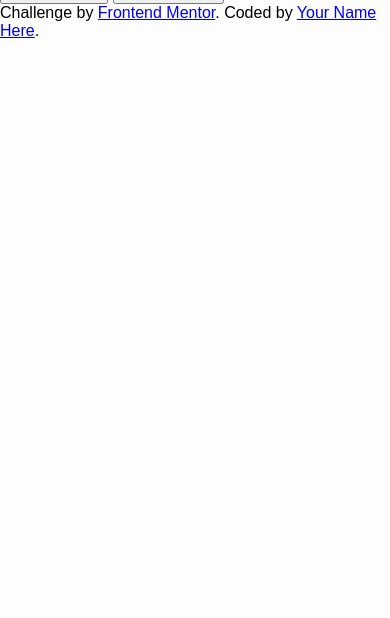
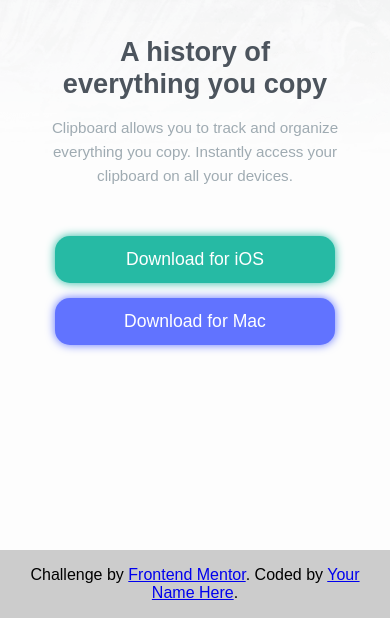
Before and after one commit to FengDenny/Frontend-Mentor-Challenges, a website built with Vite: page Landing Page 02/index.html in a window 390 px wide. Shown: the part 226-844 px from the top of the page. Built offline with nearby package versions, Linux system fonts and the light colour scheme; a web font is replaced by a local one.

Commit message:
Mobile hero section flex layout added

```diff
--- a/Landing Page 02/style.scss
+++ b/Landing Page 02/style.scss
@@ -32,11 +32,13 @@ $strong-cyan: hsl(171, 66%, 44%);
 $light-blue: hsl(233, 100%, 69%);
 $dark-grayish-blue: hsl(210, 10%, 33%);
 $grayish-blue: hsl(201, 11%, 66%);
+$white:hsl(0, 0%, 100%);
 
 // CSS RESET
 
 html {
   box-sizing: border-box;
+  height: 100%;
 }
 
 *,
@@ -50,21 +52,111 @@ html {
   padding: 0;
 }
 
+
+// MIXINS
+
+@mixin glowing-shadow($color){
+  box-shadow: 0 0 10px $color;
+}
+
 // BODY
 body {
   @include bai-jamjuree-regular();
   background-color: #fdfdfd;
+  min-height: 100%;
+  display: flex;
+  flex-direction: column;
 }
 
+
+// MAIN
+
 main {
+  position: relative;
   display: flex;
   justify-content: center;
+  width: 100%;
+  flex-grow: 1;
 
   .hero {
-    .hero-container {
+    position: relative;
+    width: 100%;
+    padding: 120px 0;
+    &::before {
+      content: "";
+      position: absolute;
+      top: 0;
+      left: 0;
+      width: 100%;
+      height: 50%;
+      background: url("./images/bg-header-mobile.png") no-repeat center/cover;
+      z-index: -1;
+    }
+
+    .hero-content {
+      display: flex;
+      flex-direction: column;
+      align-items: center;
+      text-align: center;
+
+      figure {
+        img {
+          width: 100%;
+          max-width: 90px;
+        }
+      }
       h2 {
         @include bai-jamjuree-semibold();
+        max-width: 270px;
+        color: $dark-grayish-blue;
+        margin-top: 3rem;
+        font-size: 1.7rem;
+      }
+
+      p {
+        max-width: 316px;
+        margin-top: 1rem;
+        padding: 0 12px;
+        font-size: 0.95rem;
+        color: $grayish-blue;
+        line-height: 1.5rem;
+      }
+    }
+
+    .hero-cta{
+      display: flex;
+      flex-direction: column;
+      align-items: center;
+      padding-top:3rem;
+
+      .mac{
+        background-color: $light-blue;
+        @include glowing-shadow($light-blue)
+      }
+
+      .iOS{
+        background-color: $strong-cyan;
+        @include glowing-shadow($strong-cyan);
+      }
+
+      .mac, .iOS{
+        padding:13px;
+        margin-bottom:15px;
+        width:100%;
+        max-width:280px;
+        border-radius:15px;
+        border:none;
+        color: $white;
+        font-size: 1.1rem;
+        cursor:pointer;
       }
     }
   }
 }
+
+// FOOTER
+footer {
+  background-color: #ccc;
+  padding: 1rem;
+  text-align: center;
+}
```
